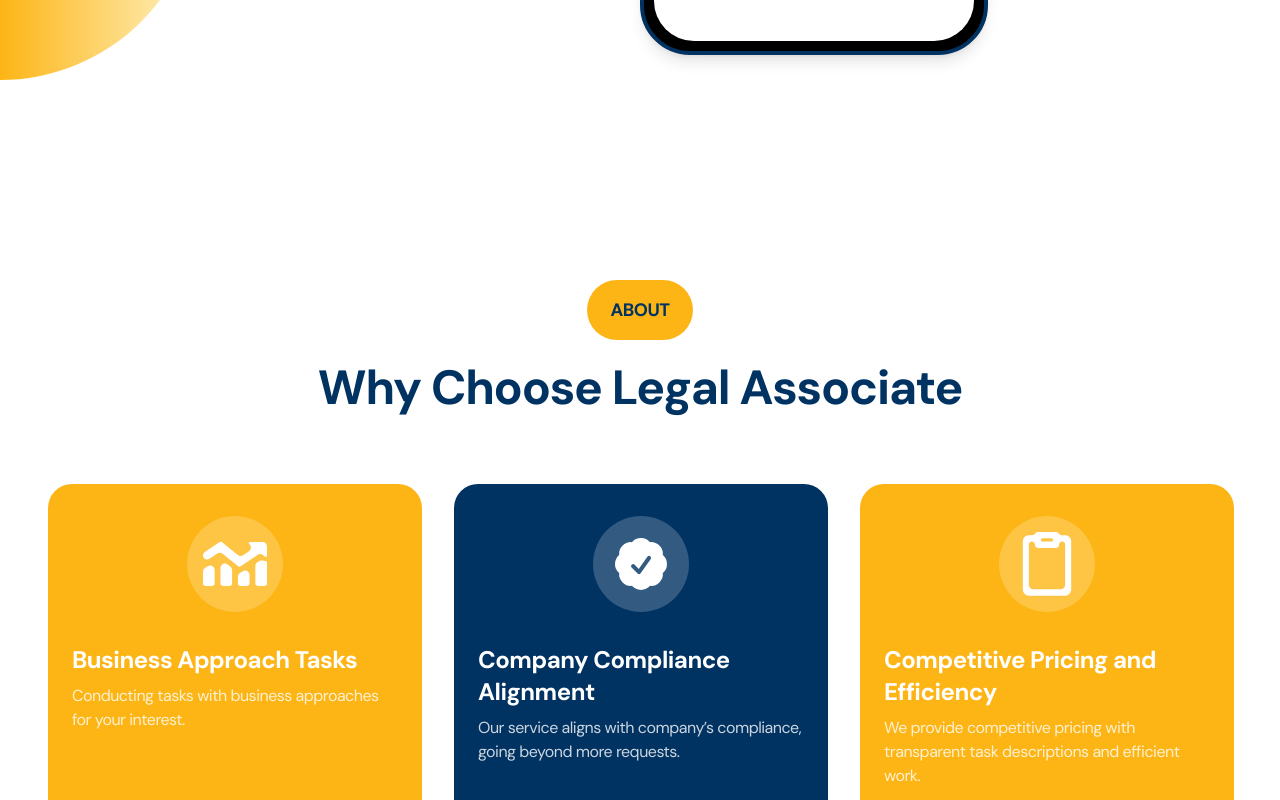
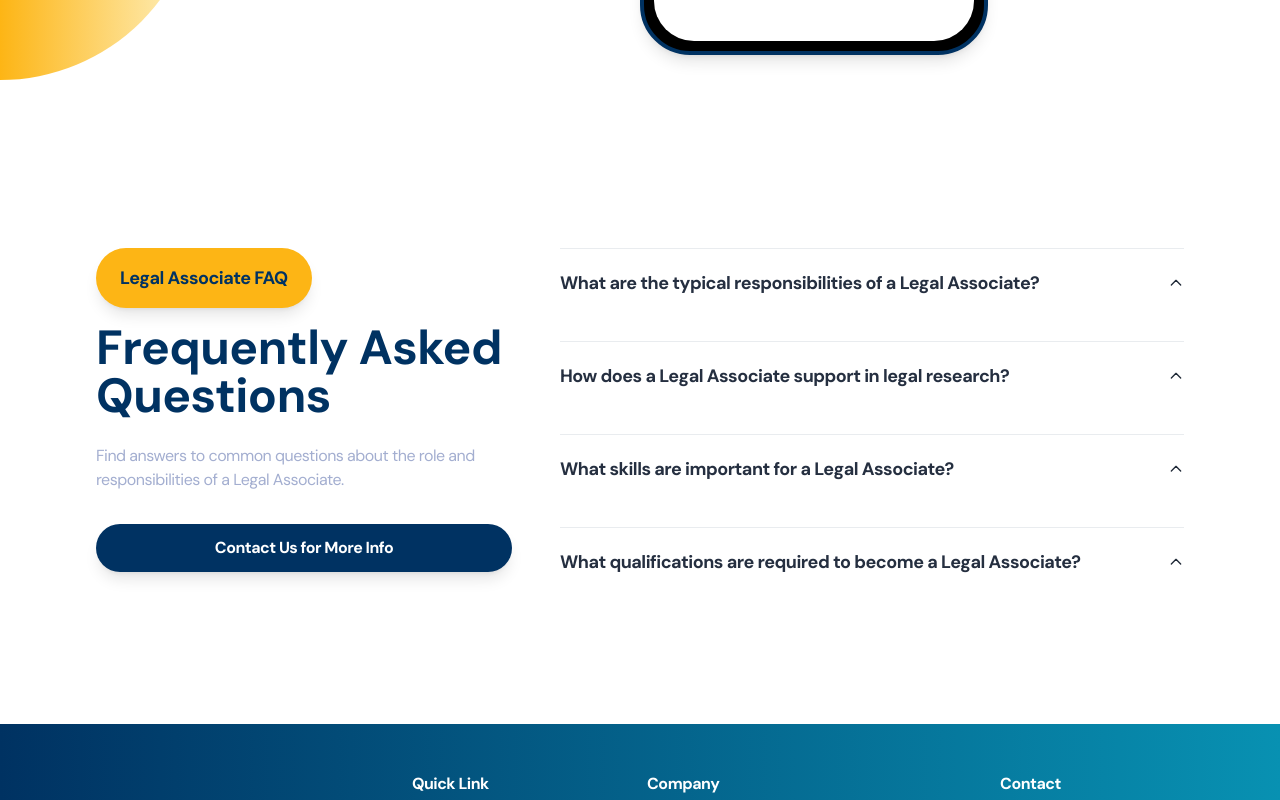
Before and after one commit to nctrnlman/client-cla-indonesia, a React (Vite) app: page /legal-training in a window 1280 px wide. Shown: the part 1560-2360 px from the top of the page. Built offline with nearby package versions, Linux system fonts and the light colour scheme.

Commit message:
pack fix

```diff
--- a/src/components/legal-training/Package.jsx
+++ b/src/components/legal-training/Package.jsx
@@ -73,7 +73,7 @@ function PackageCard({
             onClick={onToggle}
             className="flex items-center justify-center w-full focus:outline-none"
           >
-            <span className="mr-2">See More</span>
+            <span className="mr-2">{isOpen ? "See Less" : "See More"}</span>
             <motion.div
               animate={{ rotate: isOpen ? 180 : 0 }}
               transition={{ duration: 0.3 }}
--- a/src/pages/LegalTraining.jsx
+++ b/src/pages/LegalTraining.jsx
@@ -48,7 +48,7 @@ function LegalTraining({ setIsLoading }) {
         <ContactUsSection selectedPackage={selectedPackage} />
       </div>
 
-      <About />
+      {/* <About /> */}
 
       <FAQ />
     </div>
```
Lines whose indentation alone changed are shown as unchanged.
